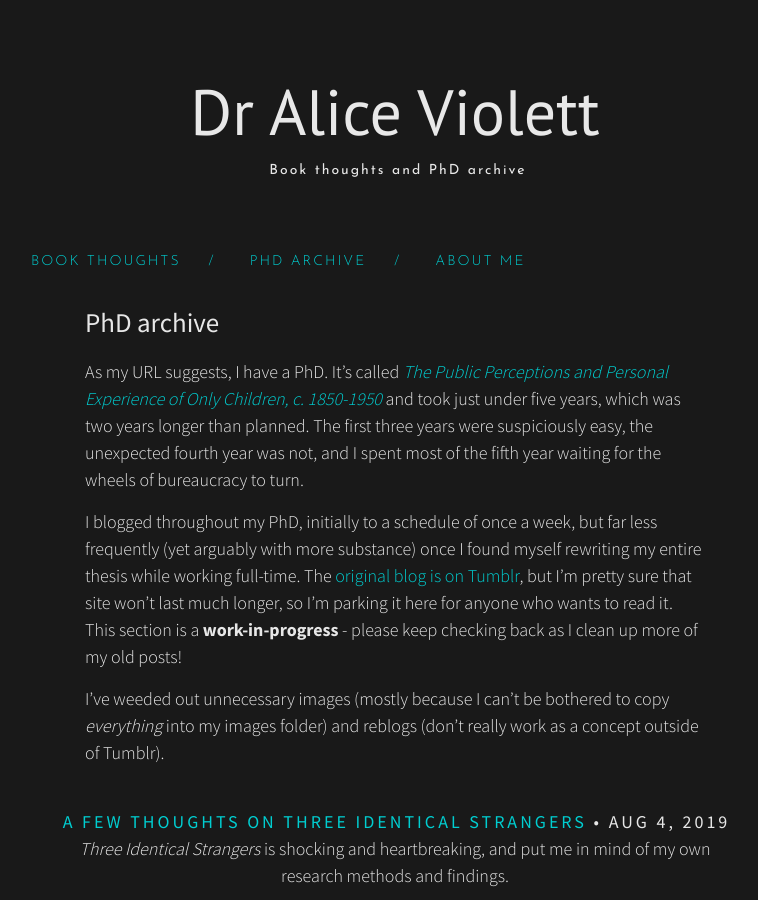
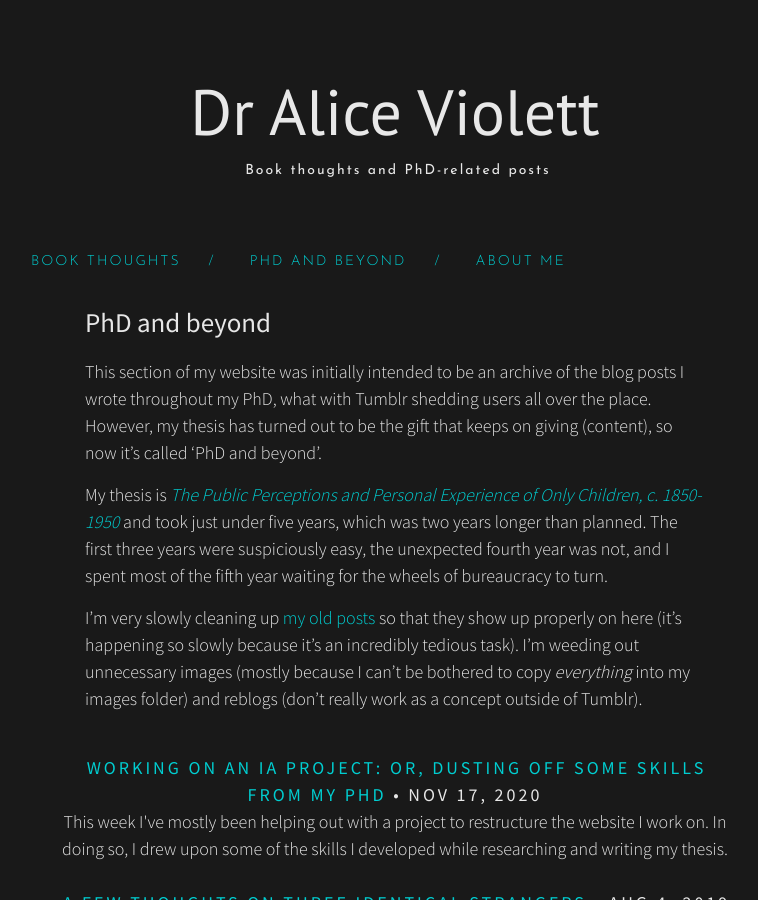
Before and after one commit to draliceviolett/draliceviolett, a Jekyll site: the page built from phd-blog.md, in a window 1280 px wide and 900 px high. Shown: the whole window, without its empty margins (245-1003 px from the left). Built offline with Jekyll 4.4.1, drawn with Linux system fonts in a browser that asks for light colours; nearby versions of some CDN libraries; some of the changed text lies outside the part shown.

Commit message:
blog post

```diff
--- a/_config.yml
+++ b/_config.yml
@@ -8,7 +8,7 @@
 # Site settings
 title: Dr Alice Violett
 email: star.beneath.the.stairs@gmail.com
-description: Book thoughts and PhD archive
+description: Book thoughts and PhD-related posts
 baseurl: "" # the subpath of your site, e.g. /blog
 url: "https://www.draliceviolett.com" # the base hostname & protocol for your site
 twitter_username: alicetheunique
--- a/_includes/header.html
+++ b/_includes/header.html
@@ -8,7 +8,7 @@
 <div class="wrapper">
   <div class="trigger site-navigation">
     <a class="page-link" href="{{site.url}}{{site.baseurl}}">BOOK THOUGHTS</a><span class="exclamationMark">/</span>
-    <a class="page-link" href="/phd-archive/">PHD ARCHIVE</a><span class="exclamationMark">/</span>
+    <a class="page-link" href="/phd-and-beyond/">PHD AND BEYOND</a><span class="exclamationMark">/</span>
     <a class="page-link" href="/about/">ABOUT ME</a>
 
     <a class="page-link" href="{{sitePage.url | prepend: site.baseurl }}">{{sitePage.title}}</a>
--- /dev/null
+++ b/_posts/2019-11-17-ia-work.md
@@ -0,0 +1,19 @@
+---
+date: 2020-11-17
+layout: post
+title: "Working on an IA project: or, dusting off some skills from my PhD"
+category: phd-archive
+excerpt: "This week I've mostly been helping out with a project to restructure the website I work on. In doing so, I drew upon some of the skills I developed while researching and writing my thesis."
+---
+
+![Post-its on a table outlining a possible website structure](/images/ia-post-its.jpg)
+
+This week, my team at work collaborated with Chris from [Clearleft](https://clearleft.com/) to figure out a new structure for [our public library website](https://www.suffolklibraries.co.uk) that makes more sense to users while also drawing attention to the wonderful things we do. In helping out with the project, I got to draw upon some of the skills I developed while researching and writing my thesis.
+
+Establishing what we want from the site, and its limitations
+
+Picking things up from the user research - surprises, justifications
+
+Figuring out what goes together - including good old donkey work
+
+It was a really intense few days - I don't think I've done so much solid brainwork since the week I submitted! I kept dropping off in the evenings after work and slept for more than 10 hours on the Friday night. I suppose when I was doing my PhD full-time, I could at least stop and have an afternoon nap if I was feeling overly-taxed...
--- a/phd-blog.md
+++ b/phd-blog.md
@@ -1,14 +1,14 @@
 ---
 layout: archive
-title : PhD archive
-permalink: /phd-archive/
+title: PhD and beyond
+permalink: /phd-and-beyond/
 category: phd-archive
 ---
 
-<h2>PhD archive</h2>
+<h2>PhD and beyond</h2>
 
-As my URL suggests, I have a PhD. It's called [<cite>The Public Perceptions and Personal Experience of Only Children, c. 1850-1950</cite>](http://repository.essex.ac.uk/22943/) and took just under five years, which was two years longer than planned. The first three years were suspiciously easy, the unexpected fourth year was not, and I spent most of the fifth year waiting for the wheels of bureaucracy to turn.
+This section of my website was initially intended to be an archive of the blog posts I wrote throughout my PhD, what with Tumblr shedding users all over the place. However, my thesis has turned out to be the gift that keeps on giving (content), so now it's called 'PhD and beyond'.
 
-I blogged throughout my PhD, initially to a schedule of once a week, but far less frequently (yet arguably with more substance) once I found myself rewriting my entire thesis while working full-time. The [original blog is on Tumblr](https://aliceinacademia.tumblr.com), but I'm pretty sure that site won't last much longer, so I'm parking it here for anyone who wants to read it. This section is a **work-in-progress** - please keep checking back as I clean up more of my old posts!
+My thesis is [<cite>The Public Perceptions and Personal Experience of Only Children, c. 1850-1950</cite>](http://repository.essex.ac.uk/22943/) and took just under five years, which was two years longer than planned. The first three years were suspiciously easy, the unexpected fourth year was not, and I spent most of the fifth year waiting for the wheels of bureaucracy to turn.
 
-I've weeded out unnecessary images (mostly because I can't be bothered to copy *everything* into my images folder) and reblogs (don't really work as a concept outside of Tumblr).
+I'm very slowly cleaning up [my old posts](https://aliceinacademia.tumblr.com) so that they show up properly on here (it's happening so slowly because it's an incredibly tedious task). I'm weeding out unnecessary images (mostly because I can't be bothered to copy *everything* into my images folder) and reblogs (don't really work as a concept outside of Tumblr).
```
Also changed, not shown: _posts/2019-11-16-freak-like-me-by-malcolm-mclean.md (added, +27 -0 lines), images/freak-like-me.jpg (added), images/ia-post-its.jpg (added), 1 other file.
